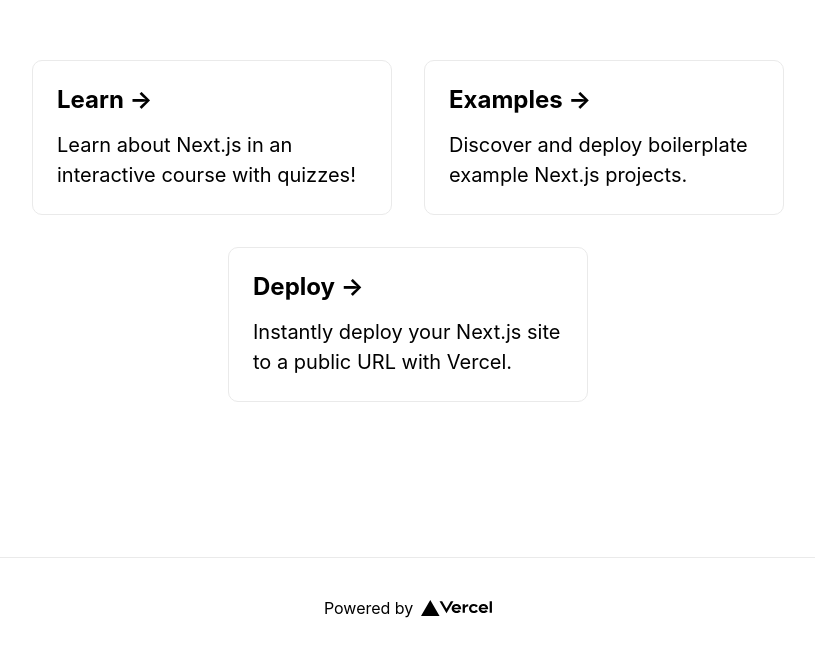
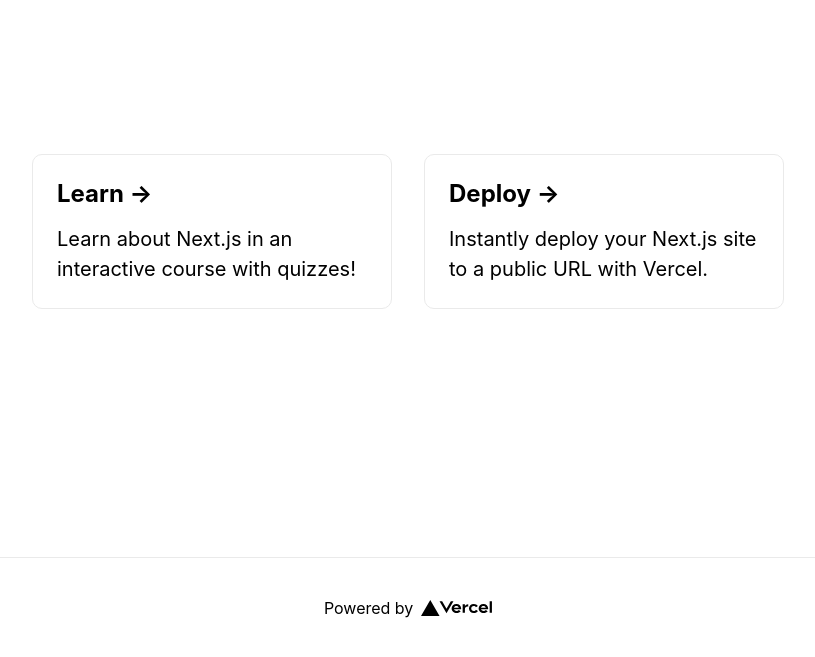
Before and after one commit to jvmds/nextjs-tcc, a Next.js app: page / in a window 1280 px wide. Shown: the part 143-800 px from the top of the page, without its empty margins (232-1047 px from the left). Built offline with nearby package versions, Linux system fonts and the light colour scheme.

Commit message:
Update index.js

```diff
--- a/pages/index.js
+++ b/pages/index.js
@@ -13,14 +13,6 @@ export default function Home() {
           <a href="https://nextjs.org/learn" className={styles.card}>
             <h3>Learn &rarr;</h3>
             <p>Learn about Next.js in an interactive course with quizzes!</p>
-          </a>
-
-          <a
-            href="https://github.com/vercel/next.js/tree/canary/examples"
-            className={styles.card}
-          >
-            <h3>Examples &rarr;</h3>
-            <p>Discover and deploy boilerplate example Next.js projects.</p>
           </a>
 
           <a
```
